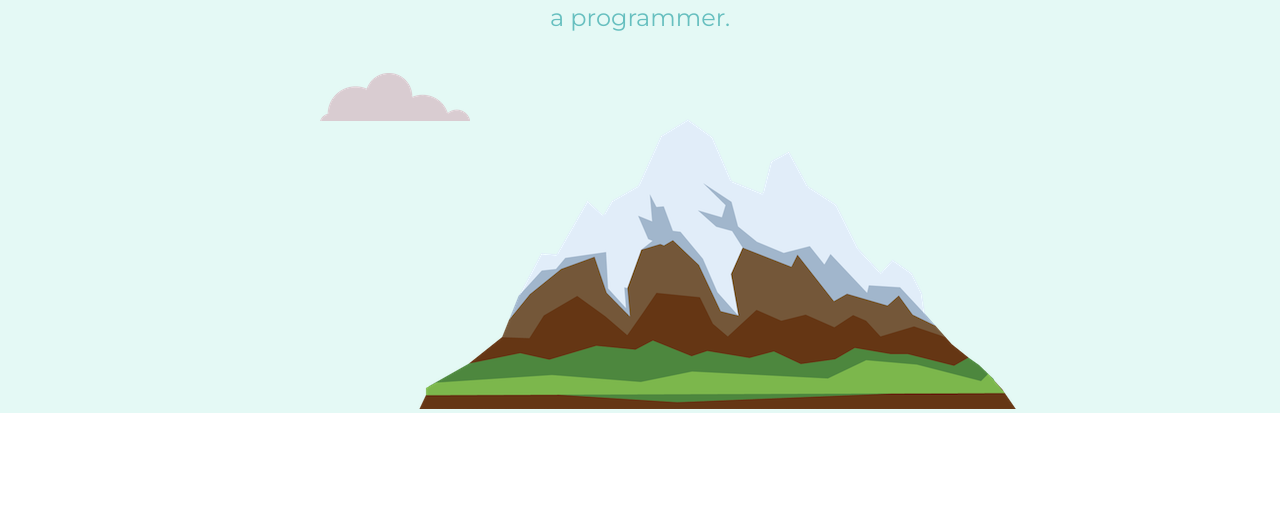
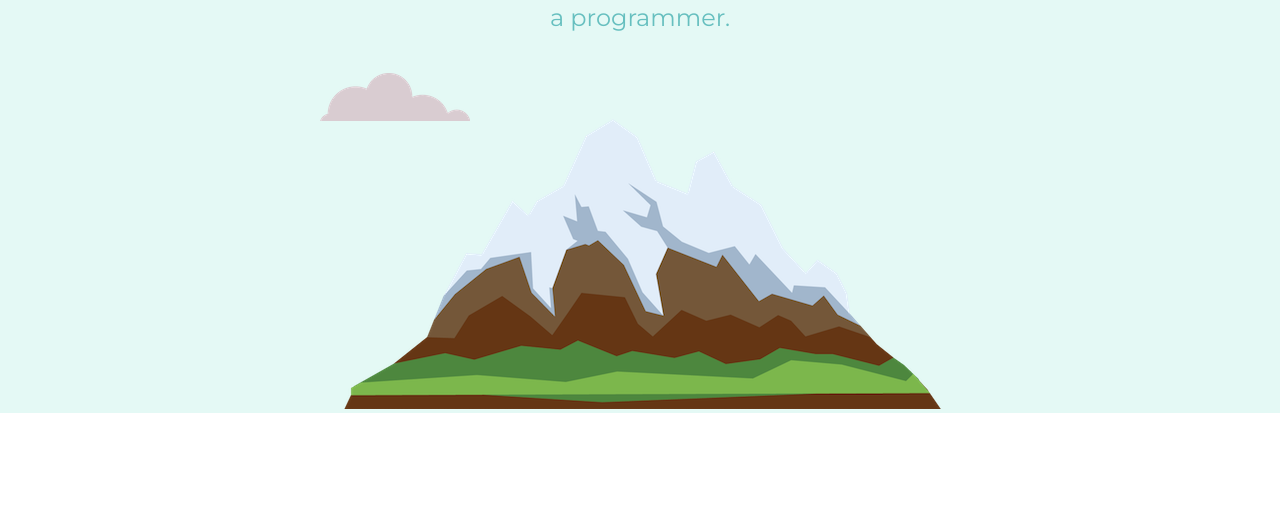
Before and after one commit to tylerevaans/personal-site, a plain HTML site: page index.html in a window 1280 px wide. Shown: the part 283-793 px from the top of the page. Drawn offline with Linux system fonts and the light colour scheme.

Commit message:
Added "mountain" class

```diff
--- a/index.html
+++ b/index.html
@@ -16,7 +16,7 @@
             <h1>I'm Tyler.</h1>
             <h2 class="a-pro">a programmer.</h2>
             <img class="cloud2" src="cloud.png" alt="cloud-img">
-            <img src="mountain.png" alt="mountain-img">
+            <img class="mountain" src="mountain.png" alt="mountain-img">
         </div>
         <div class="div2">
           <div class="profile">
```
